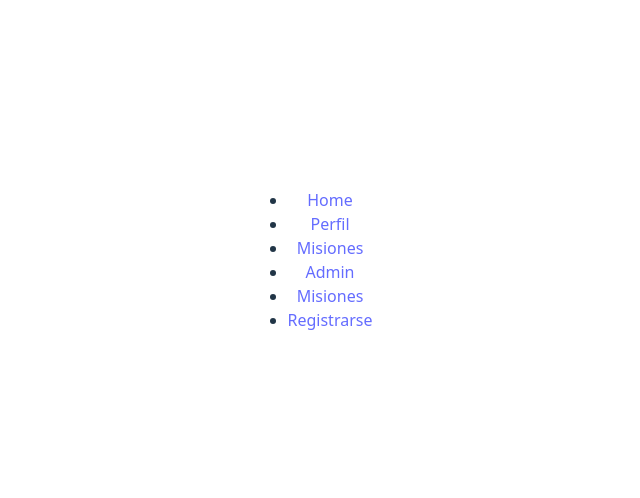
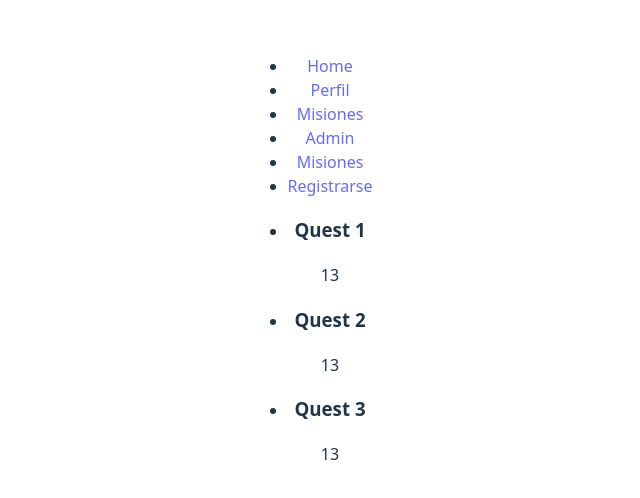
Before and after one commit to alonsode-max/WebProgII, a React (Vite) app: page /misiones in a window 1280 px wide. Shown: the part 140-638 px from the top of the page, without its empty margins (330-970 px from the left). Built offline with nearby package versions, Linux system fonts and the light colour scheme.

Commit message:
Añadido pagina misiones

```diff
--- a/src/components/App.jsx
+++ b/src/components/App.jsx
@@ -2,6 +2,7 @@ import { Route, Routes } from "react-router-dom"
 import "../css/App.css"
 import Home from "./Home"
 import Header from "./Header"
+import Misiones from "./Misiones"
 
 function App() {
 
@@ -10,6 +11,7 @@ function App() {
       <Header/>
       <Routes>
         <Route path="/" element={<Home/>} />
+        <Route path="/misiones" element={<Misiones/>} />
       </Routes>
     </>
   )
--- a/src/components/Header.jsx
+++ b/src/components/Header.jsx
@@ -6,7 +6,7 @@ function Header() {
         <ul className="head">
             <li><Link to="/">Home</Link></li>
             <li><Link to="/">Perfil</Link></li>
-            <li><Link to="/">Misiones</Link></li>
+            <li><Link to="/misiones">Misiones</Link></li>
             <li><Link to="/">Admin</Link></li>
             <li><Link to="/">Misiones</Link></li>
             <li><Link to="/">Registrarse</Link></li>
--- /dev/null
+++ b/src/components/Misiones.jsx
@@ -0,0 +1,31 @@
+function Misiones() {
+    const quests = [
+        {
+            Id: 1,
+            Nombre: "Quest 1",
+            Descripción: "Algo",
+            Puntos: 13
+        },
+        {
+            Id: 2,
+            Nombre: "Quest 2",
+            Descripción: "Algo",
+            Puntos: 13
+        },
+        {
+            Id: 3,
+            Nombre: "Quest 3",
+            Descripción: "Algo",
+            Puntos: 13
+        },
+    ]
+  return (
+    <>
+        <ul>
+            {quests.map(item=><li key={item.Id}><h3>{item.Nombre}</h3><p>{item.Puntos}</p></li>)}
+        </ul>
+    </>
+  )
+}
+
+export default Misiones
```
